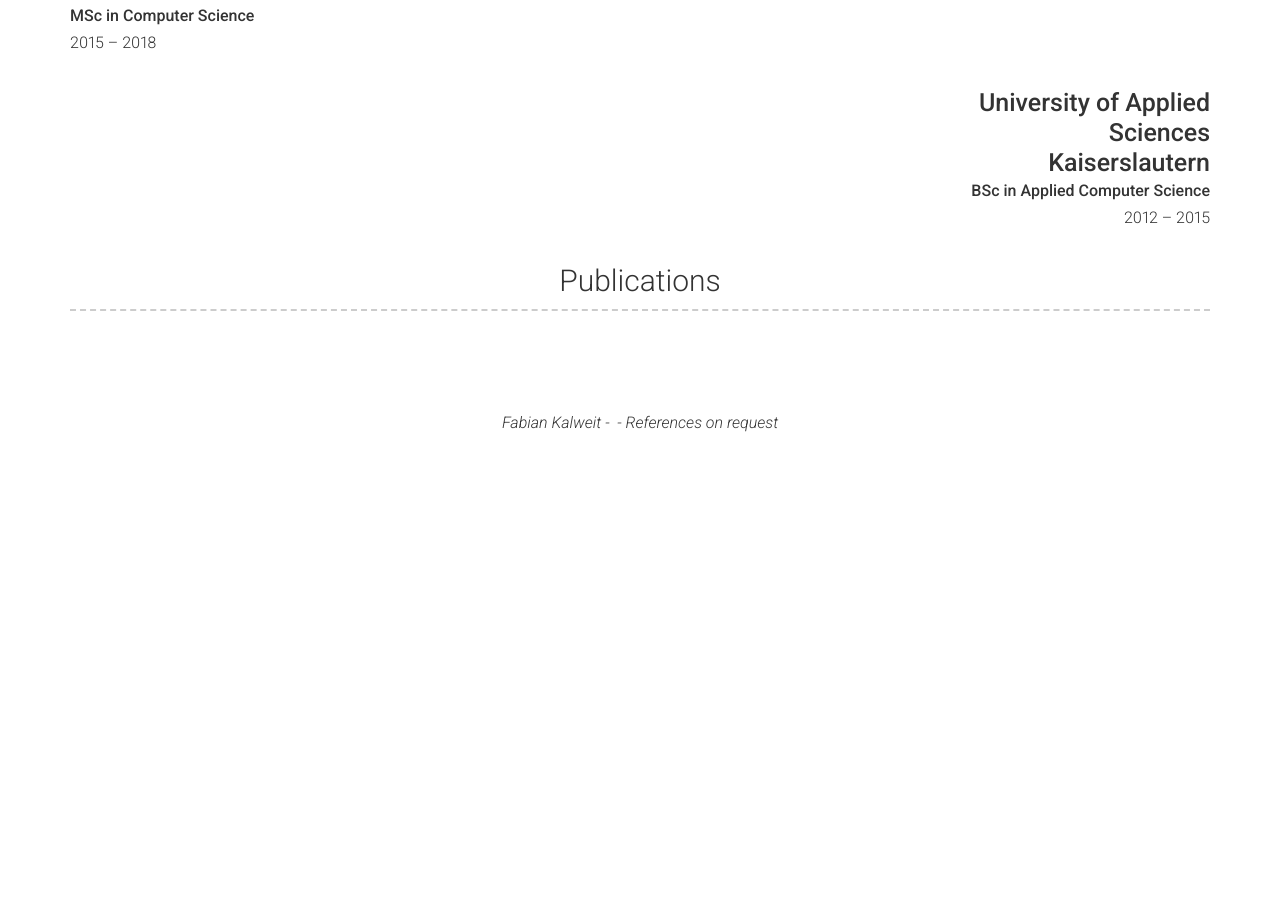
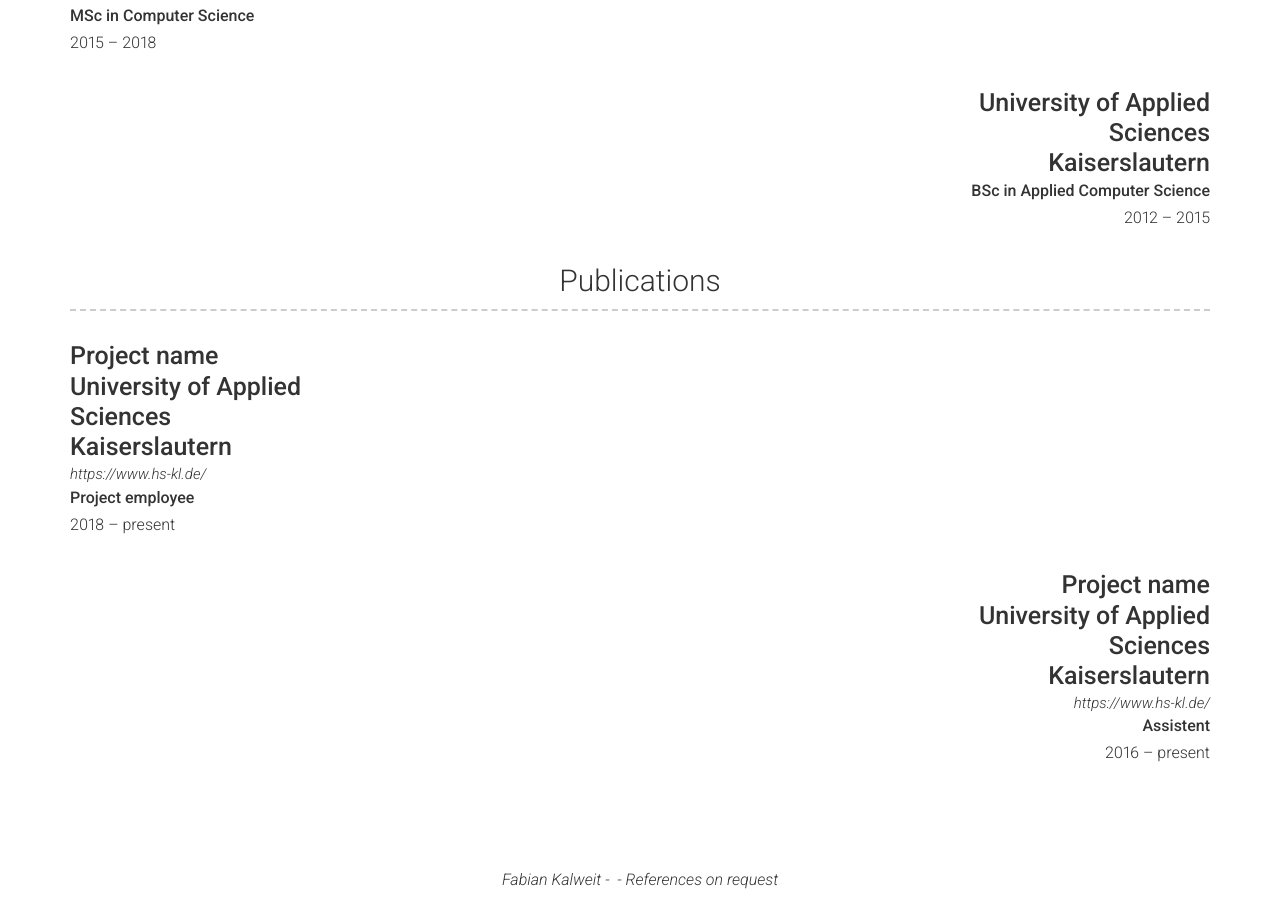
Before and after one commit to fkalweit/fkalweit.github.io, a Jekyll site: the page built from index.md, in a window 1280 px wide and 900 px high, scrolled down 1435 px. Built offline with Jekyll 4.4.1, drawn with Linux system fonts in a browser that asks for light colours; nearby versions of some CDN libraries; before the commit the page ends 1878 px from its top, so only the background shows below that.

Commit message:
publication to publications

```diff
--- a/_data/publications.yml
+++ b/_data/publications.yml
@@ -1,11 +1,13 @@
 # Publications template
 - layout: left
+  name: Project name
   company: University of Applied Sciences Kaiserslautern
   link: https://www.hs-kl.de/
   job_title: Project employee
   dates: 2018 – present
 
 - layout:  right
+  name: Project name
   company: University of Applied Sciences Kaiserslautern
   link: https://www.hs-kl.de/
   job_title: Assistent
--- a/_includes/publications.html
+++ b/_includes/publications.html
@@ -1,6 +1,6 @@
 <div class="container experience-container">
     <h3>{{ site.publications_title | default: "Publications" }}</h3>
-    {% for publication in site.data.publication %}
-      {% include {{ publication.layout | default: 'left' | append: ".html" }} item=publication %}
+    {% for publications in site.data.publications %}
+      {% include {{ publications.layout | default: 'left' | append: ".html" }} item=publications %}
     {% endfor %}
   </div>
```
